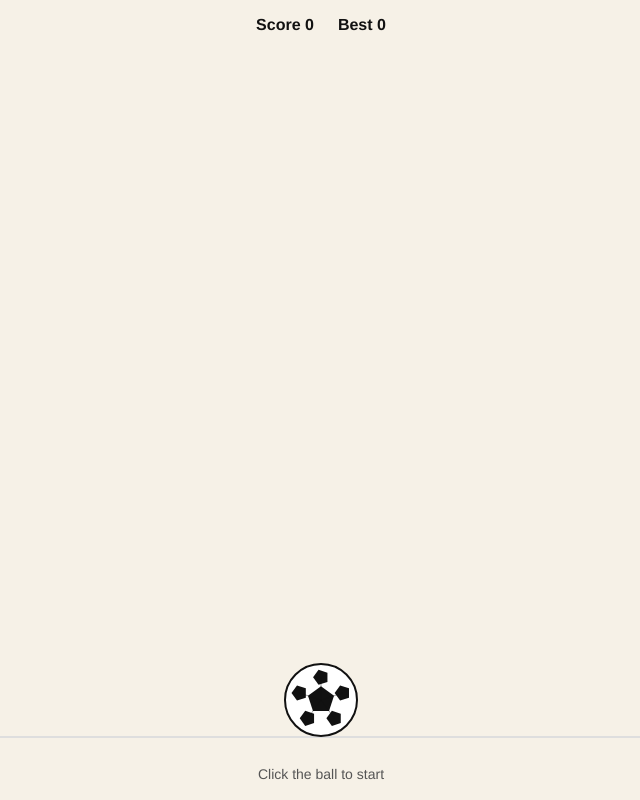
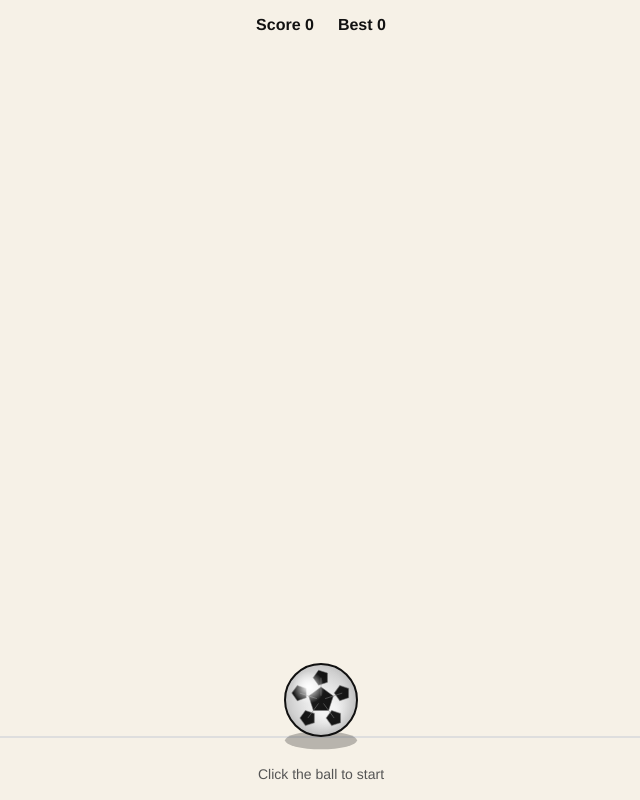
Before and after one commit to glnarayanan/keepity-uppity, a plain HTML site: page index.html in a window 1280 px wide. Shown: the whole page, without its empty margins (319-959 px from the left). Drawn offline with Linux system fonts and the light colour scheme.

Commit message:
feat: render a more realistic football
Add 3D shading, panel seams, and grounded shadowing to the ball to better match classic soccer ball references.

```diff
--- a/index.html
+++ b/index.html
@@ -169,14 +169,27 @@
           resetBall();
         };
 
-        const drawPentagon = (radius) => {
+        const drawPolygon = (sides, radius) => {
           ctx.beginPath();
-          for (let i = 0; i < 5; i += 1) {
-            const angle = (Math.PI * 2 * i) / 5 - Math.PI / 2;
+          for (let i = 0; i < sides; i += 1) {
+            const angle = (Math.PI * 2 * i) / sides - Math.PI / 2;
             ctx.lineTo(Math.cos(angle) * radius, Math.sin(angle) * radius);
           }
           ctx.closePath();
+        };
+
+        const drawShadow = () => {
+          const height = clamp((groundY - (ball.y + ball.r)) / (ball.r * 3), 0, 1);
+          const shadowScale = 1 - height * 0.5;
+          const shadowAlpha = 0.25 * (1 - height);
+          ctx.save();
+          ctx.translate(ball.x, groundY + ball.r * 0.12);
+          ctx.scale(1, 0.25);
+          ctx.beginPath();
+          ctx.arc(0, 0, ball.r * shadowScale, 0, Math.PI * 2);
+          ctx.fillStyle = `rgba(0, 0, 0, ${shadowAlpha.toFixed(3)})`;
           ctx.fill();
+          ctx.restore();
         };
 
         const drawBall = () => {
@@ -184,38 +197,94 @@
           ctx.translate(ball.x, ball.y);
           ctx.rotate(ball.spin);
 
+          const baseGradient = ctx.createRadialGradient(
+            -ball.r * 0.35,
+            -ball.r * 0.35,
+            ball.r * 0.2,
+            0,
+            0,
+            ball.r * 1.2
+          );
+          baseGradient.addColorStop(0, "#ffffff");
+          baseGradient.addColorStop(0.6, "#f0f0f0");
+          baseGradient.addColorStop(1, "#d7d7d7");
+
           ctx.beginPath();
           ctx.arc(0, 0, ball.r, 0, Math.PI * 2);
-          ctx.fillStyle = "#ffffff";
+          ctx.fillStyle = baseGradient;
           ctx.fill();
           ctx.lineWidth = 2;
           ctx.strokeStyle = "#111111";
           ctx.stroke();
 
-          ctx.fillStyle = "#111111";
-          drawPentagon(ball.r * 0.38);
+          const panelStroke = "rgba(120, 120, 120, 0.55)";
+          const blackPanel = ctx.createLinearGradient(-ball.r, -ball.r, ball.r, ball.r);
+          blackPanel.addColorStop(0, "#2b2b2b");
+          blackPanel.addColorStop(1, "#050505");
 
+          ctx.fillStyle = blackPanel;
+          drawPolygon(5, ball.r * 0.36);
+          ctx.fill();
+          ctx.strokeStyle = panelStroke;
+          ctx.lineWidth = 1;
+          ctx.stroke();
+
+          const ringRadius = ball.r * 0.62;
           for (let i = 0; i < 5; i += 1) {
             const angle = (Math.PI * 2 * i) / 5 - Math.PI / 2;
-            const ringRadius = ball.r * 0.63;
             ctx.save();
             ctx.translate(Math.cos(angle) * ringRadius, Math.sin(angle) * ringRadius);
             ctx.rotate(angle);
-            drawPentagon(ball.r * 0.22);
+            drawPolygon(5, ball.r * 0.22);
+            ctx.fill();
+            ctx.stroke();
             ctx.restore();
           }
 
-          ctx.strokeStyle = "rgba(17, 17, 17, 0.4)";
+          ctx.strokeStyle = "rgba(140, 140, 140, 0.5)";
           ctx.lineWidth = 1;
           for (let i = 0; i < 5; i += 1) {
             const angle = (Math.PI * 2 * i) / 5 - Math.PI / 2;
             ctx.beginPath();
-            ctx.moveTo(0, 0);
-            ctx.lineTo(Math.cos(angle) * ball.r * 0.63, Math.sin(angle) * ball.r * 0.63);
+            ctx.moveTo(Math.cos(angle) * ball.r * 0.12, Math.sin(angle) * ball.r * 0.12);
+            ctx.lineTo(Math.cos(angle) * ringRadius, Math.sin(angle) * ringRadius);
             ctx.stroke();
           }
 
+          ctx.globalCompositeOperation = "multiply";
+          const shade = ctx.createRadialGradient(
+            ball.r * 0.25,
+            ball.r * 0.35,
+            ball.r * 0.2,
+            0,
+            0,
+            ball.r * 1.1
+          );
+          shade.addColorStop(0, "rgba(0, 0, 0, 0)");
+          shade.addColorStop(1, "rgba(0, 0, 0, 0.18)");
+          ctx.fillStyle = shade;
+          ctx.beginPath();
+          ctx.arc(0, 0, ball.r, 0, Math.PI * 2);
+          ctx.fill();
+
+          ctx.globalCompositeOperation = "screen";
+          const highlight = ctx.createRadialGradient(
+            -ball.r * 0.35,
+            -ball.r * 0.35,
+            ball.r * 0.05,
+            -ball.r * 0.35,
+            -ball.r * 0.35,
+            ball.r * 0.45
+          );
+          highlight.addColorStop(0, "rgba(255, 255, 255, 0.9)");
+          highlight.addColorStop(1, "rgba(255, 255, 255, 0)");
+          ctx.fillStyle = highlight;
+          ctx.beginPath();
+          ctx.arc(0, 0, ball.r, 0, Math.PI * 2);
+          ctx.fill();
+
           ctx.restore();
+          ctx.globalCompositeOperation = "source-over";
         };
 
         const drawGround = () => {
@@ -232,6 +301,7 @@
         const render = () => {
           ctx.clearRect(0, 0, width, height);
           drawGround();
+          drawShadow();
           drawBall();
         };
 
```
Also changed, not shown: documentation/warp.md (+1 -1 lines).
